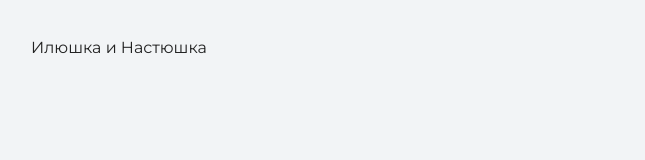
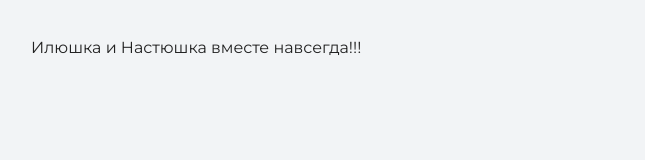
Before and after one commit to Barsometr/my-site, a plain HTML site: page index.html in a window 1280 px wide. Shown: the top 160 px of the page, without its empty margins (145-790 px from the left). Drawn offline with nearby package versions, Linux system fonts and the light colour scheme.

Commit message:
меняет текст на главной странице

```diff
--- a/index.html
+++ b/index.html
@@ -11,7 +11,7 @@
   	<div class="container">
     <header class="page-header" >
 
-      Илюшка и Настюшка
+      Илюшка и Настюшка вместе навсегда!!!
     </header>
 
 
```
